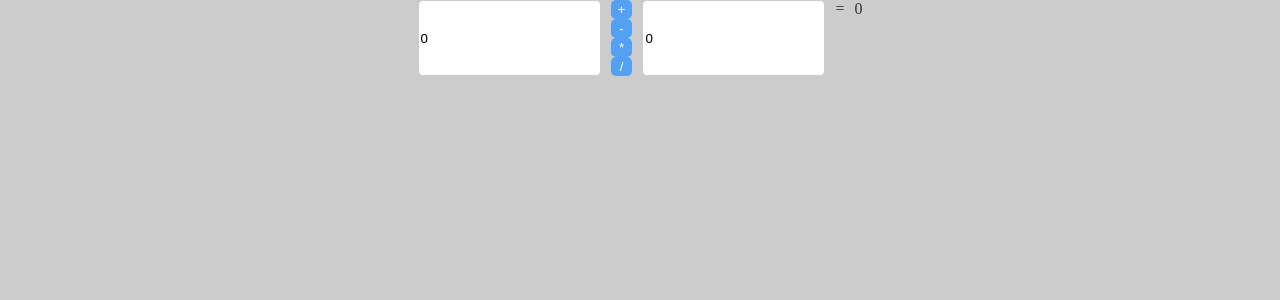
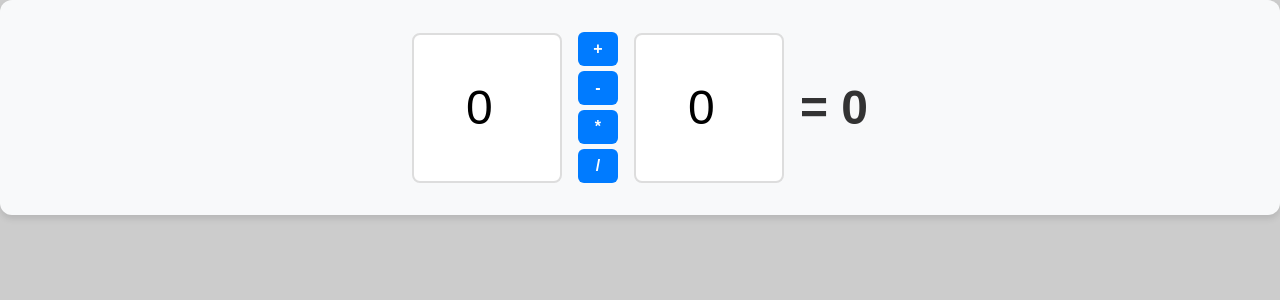
Before and after one commit to vrougeh/kt-ds-University-27-React-vite-js-workspace, a React (Vite) app: page / in a window 1280 px wide. Shown: the top 300 px of the page. Built offline with nearby package versions, Linux system fonts and the light colour scheme.

Commit message:
feat : add homework code

```diff
--- a/src/components/homework/Calc.jsx
+++ b/src/components/homework/Calc.jsx
@@ -1,24 +1,57 @@
+import { useState } from "react";
+
 const Calc = () => {
-  const calcdata = 0;
+  const [first, setFirst] = useState(0);
+  const [second, setSecond] = useState(0);
+  const [result, setResult] = useState(0);
+
+  // 2. Handlers to update the result state
   const plusHandler = () => {
-    calcdata = first + second;
+    setResult(Number(first) + Number(second));
   };
-  const minusHandler = () => {};
-  const multiHandler = () => {};
-  const divHandler = () => {};
+
+  const minusHandler = () => {
+    setResult(first - second);
+  };
+
+  const multiHandler = () => {
+    setResult(first * second);
+  };
+
+  const divHandler = () => {
+    if (second !== 0) {
+      const res = first / second;
+      setResult(res.toFixed(2));
+    } else {
+      setResult("Error");
+    }
+  };
+
   return (
     <div className="homework">
-      <input type="number" defaultValue={0} />
+      {/* 3. Link inputs to state using value and onChange */}
+      <input
+        type="number"
+        value={first}
+        onChange={(e) => setFirst(e.target.value)}
+      />
+
       <div className="column">
         <button onClick={plusHandler}>+</button>
-        <button>-</button>
-        <button>*</button>
-        <button>/</button>
+        <button onClick={minusHandler}>-</button>
+        <button onClick={multiHandler}>*</button>
+        <button onClick={divHandler}>/</button>
       </div>
-      <input type="number" defaultValue={0} />
-      <div>=</div>
-      <div>{calcdata}</div>
+
+      <input
+        type="number"
+        value={second}
+        onChange={(e) => setSecond(e.target.value)}
+      />
+
+      <div className="result"> = {result}</div>
     </div>
   );
 };
+
 export default Calc;
--- a/src/components/homework/Counter.jsx
+++ b/src/components/homework/Counter.jsx
@@ -16,7 +16,7 @@ const Counter = () => {
   return (
     <div className="homework">
       <button onClick={countDecreaseHandler}>-</button>
-      <div>{countValue}</div>
+      <div className="countValue">{countValue}</div>
       <button onClick={countEncreaseHandler}>+</button>
     </div>
   );
--- a/src/index.css
+++ b/src/index.css
@@ -238,13 +238,80 @@ button.confirm-cancel {
   }
 }
 
+/* 전체 컨테이너 레이아웃 */
 .homework {
   display: flex;
-  gap: 0.625rem;
+  align-items: center;
   justify-content: center;
+  gap: 1rem;
+  padding: 2rem;
+  background-color: #f8f9fa;
+  border-radius: 12px;
+  box-shadow: 0 4px 6px rgba(0, 0, 0, 0.1);
+  margin-bottom: 2rem;
+  font-family: sans-serif;
 }
 
+.homework .countValue {
+  font-size: 3rem;
+  border: 1px solid #ccc;
+  width: 80px;
+  height: 80px;
+}
+
+/* 입력창 스타일 (Calc 전용) */
+.homework input[type="number"] {
+  width: 150px;
+  height: 150px;
+  padding: 10px;
+  border: 2px solid #ddd;
+  border-radius: 8px;
+  font-size: 3rem;
+  text-align: center;
+  outline: none;
+}
+
+.homework input:focus {
+  border-color: #007bff;
+}
+
+/* 연산 버튼 기둥 (Calc) */
 .homework > .column {
   display: flex;
   flex-direction: column;
+  gap: 5px;
 }
+
+/* 공통 버튼 스타일 */
+.homework button {
+  cursor: pointer;
+  padding: 8px 15px;
+  border: none;
+  border-radius: 6px;
+  background-color: #007bff;
+  color: white;
+  font-weight: bold;
+  font-size: 1rem;
+}
+
+.homework button:hover {
+  background-color: #0056b3;
+  transform: translateY(-1px);
+}
+
+.homework button:active {
+  transform: translateY(1px); /* 클릭 시 눌리는 효과 */
+}
+
+/* 결과값 및 카운터 숫자 스타일 */
+.homework div:last-child,
+.homework div:nth-child(2) {
+  font-weight: bold;
+  color: #333;
+  min-width: 40px;
+  text-align: center;
+}
+
+.homework .result {
+  font-size: 3rem;
+}
```
Also changed, not shown: 1 other file (tests, documents, lock files or other folders).
